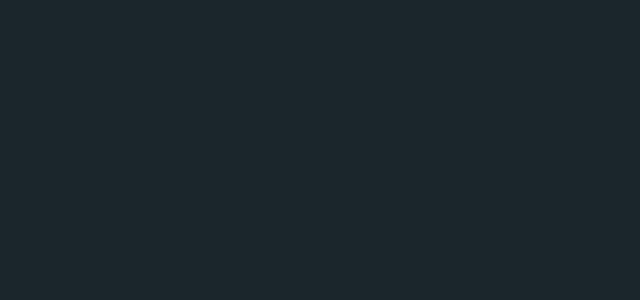
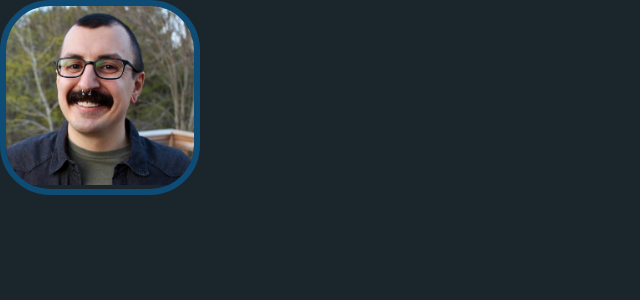
Before and after one commit to nsars19/portfolio, a React (Create React App) app: page / in a window 1280 px wide. Shown: the top 300 px of the page, without its empty margins (0-640 px from the left). Built offline with nearby package versions, Linux system fonts and the light colour scheme.

Commit message:
add intro component to App

```diff
--- a/src/App.js
+++ b/src/App.js
@@ -1,5 +1,11 @@
+import Intro from "./components/intro";
+
 function App() {
-  return <div></div>;
+  return (
+    <>
+      <Intro />
+    </>
+  );
 }
 
 export default App;
```
